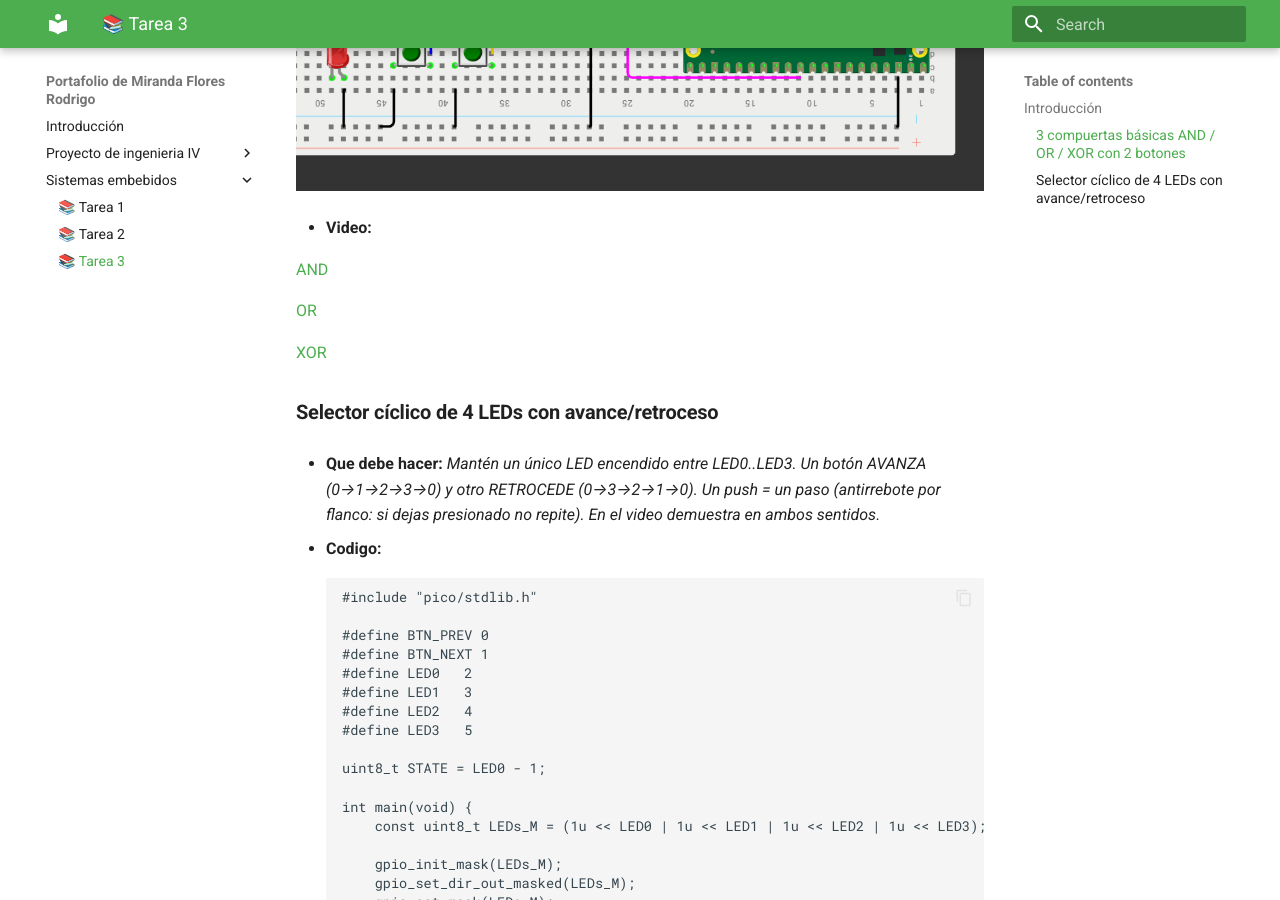
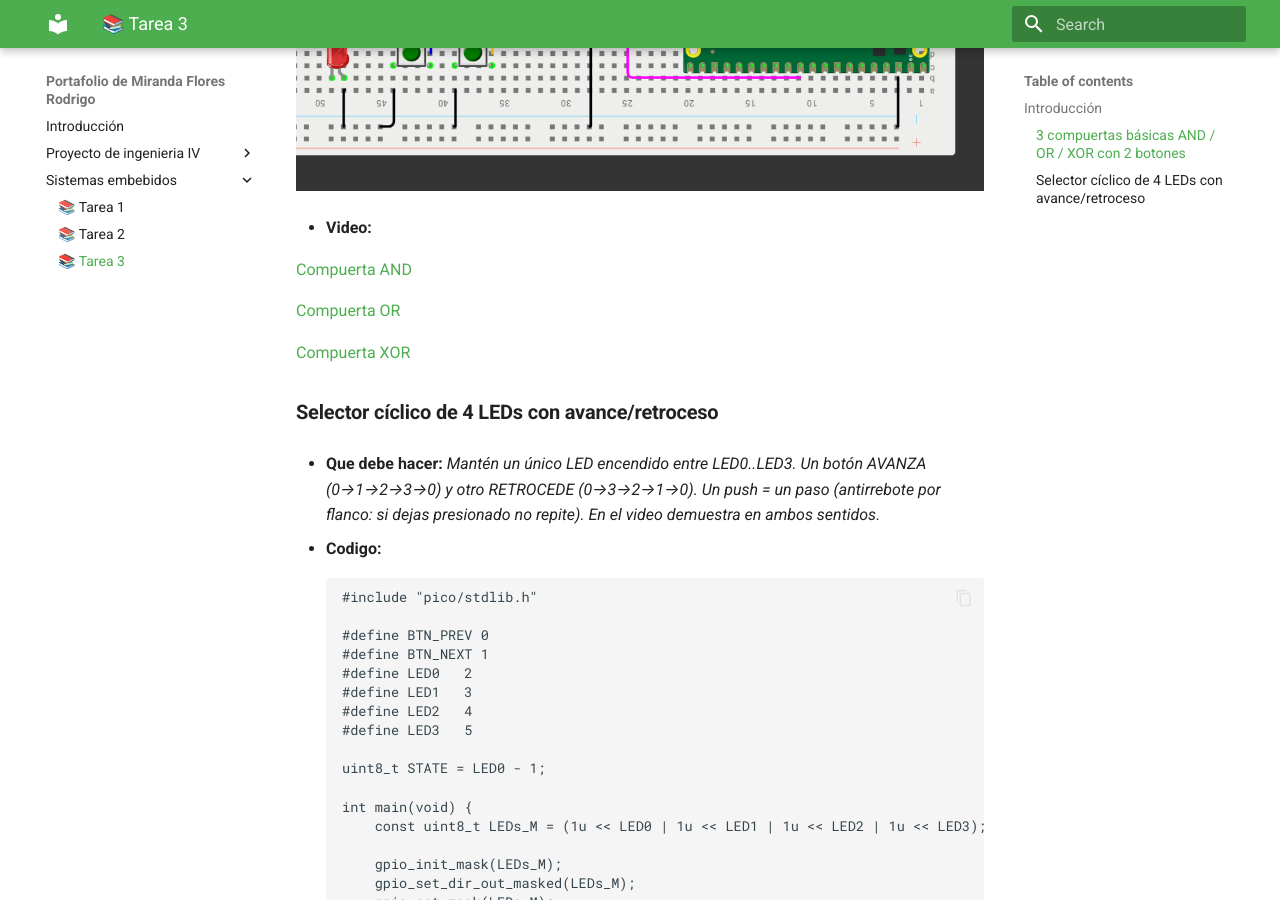
Before and after one commit to Parzival8970/evidencias, an MkDocs documentation site: the page built from docs/Sistemas embebidos/Tarea 3.md, in a window 1280 px wide and 900 px high, scrolled down 2582 px. Built offline with MkDocs 1.6.1 and Material for MkDocs 9.7.7, drawn with Linux system fonts in a browser that asks for light colours.

Commit message:
actualización

```diff
--- a/docs/Sistemas embebidos/Tarea 3.md
+++ b/docs/Sistemas embebidos/Tarea 3.md
@@ -112,11 +112,11 @@ int main() {
 
 - **Video:**
 
-[AND](https://youtube.com/shorts/Al4uy3-YmbE?feature=share)
+[Compuerta AND](https://youtube.com/shorts/Al4uy3-YmbE?feature=share)
 
-[OR](https://youtube.com/shorts/1P4SH7KxhFU)
+[Compuerta OR](https://youtube.com/shorts/1P4SH7KxhFU)
 
-[XOR](https://youtube.com/shorts/eoCzc6YgBfI)
+[Compuerta XOR](https://youtube.com/shorts/eoCzc6YgBfI)
 
 ### **Selector cíclico de 4 LEDs con avance/retroceso**
 
```
Also changed, not shown: docs/Sistemas embebidos/Tarea 2.md (+4 -1 lines).
